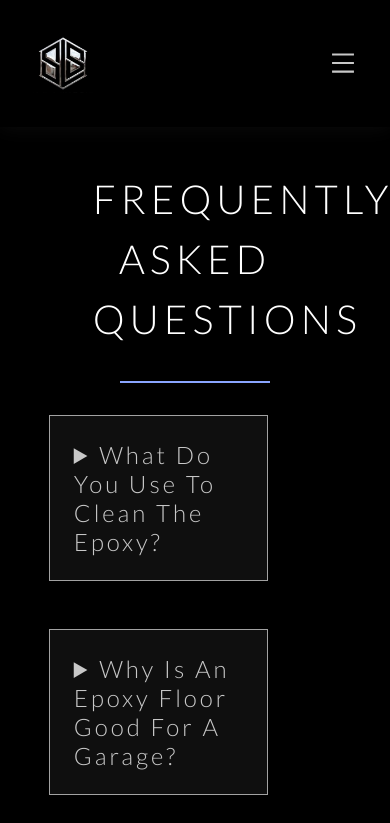
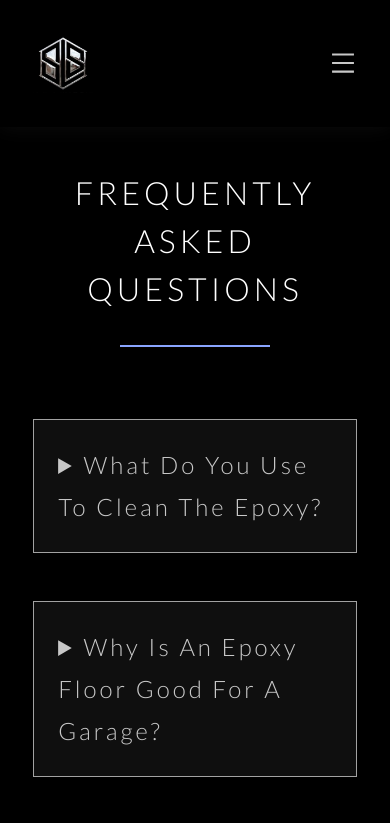
Before and after one commit to Blake-K-Yeboah/sls-concrete-coatings, a Next.js app: page /faq in a window 390 px wide. Shown: the top 823 px of the page. Built offline with nearby package versions, Linux system fonts and the light colour scheme.

Commit message:
Made Responsive

```diff
--- a/styles/FAQ.module.sass
+++ b/styles/FAQ.module.sass
@@ -12,6 +12,7 @@
     font-weight: 300
     text-transform: capitalize
     letter-spacing: .125em
+    line-height: 1.75em
     margin: 1em 0
     background: rgba(255,255,255, .06)
     padding: 1em
@@ -28,3 +29,20 @@
     line-height: 1.75
     letter-spacing: .125em
     font-weight: 300
+
+@media screen and (max-width: 1572px)
+    .mainContent
+        padding: 20vh 8.5vw
+
+@media screen and (max-width: 1142px)
+    .question
+        width: 100%
+
+@media screen and (max-width: 1070px)
+    .question:first-of-type
+        margin-top: 4.5em
+
+@media screen and (max-width: 512px)
+    .mainContent > h2
+        font-size: 2rem
+        width: 100%
```
Also changed, not shown: styles/Sitemap.module.sass (+6 -2 lines).
